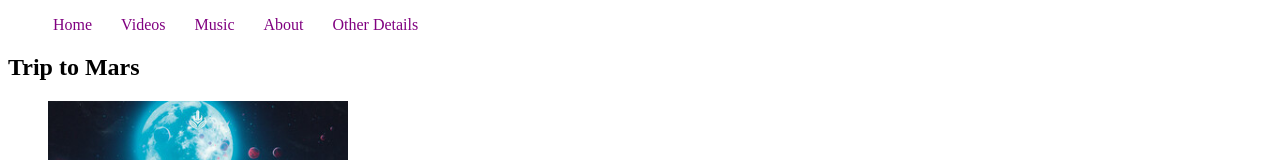
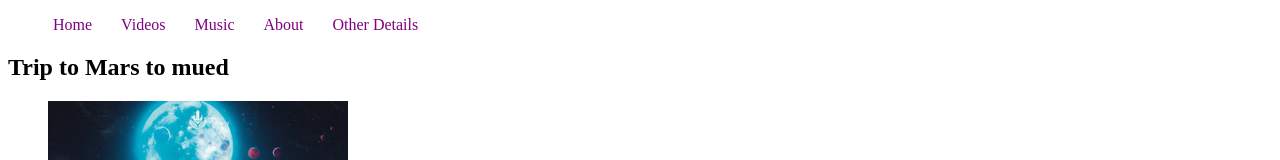
Before and after one commit to Mueid009/Simple-But-Gorgeous-Web-site-, a plain HTML site: page Home.html in a window 1280 px wide. Shown: the top 160 px of the page. Drawn offline with Linux system fonts and the light colour scheme.

Commit message:
Home page update

```diff
--- a/Home.html
+++ b/Home.html
@@ -22,7 +22,7 @@
     </header>
     <main>
         <header>
-            <h2>Trip to Mars</h2>
+            <h2>Trip to Mars to mued</h2>
         </header>
         <article>
         <figure ">
```
